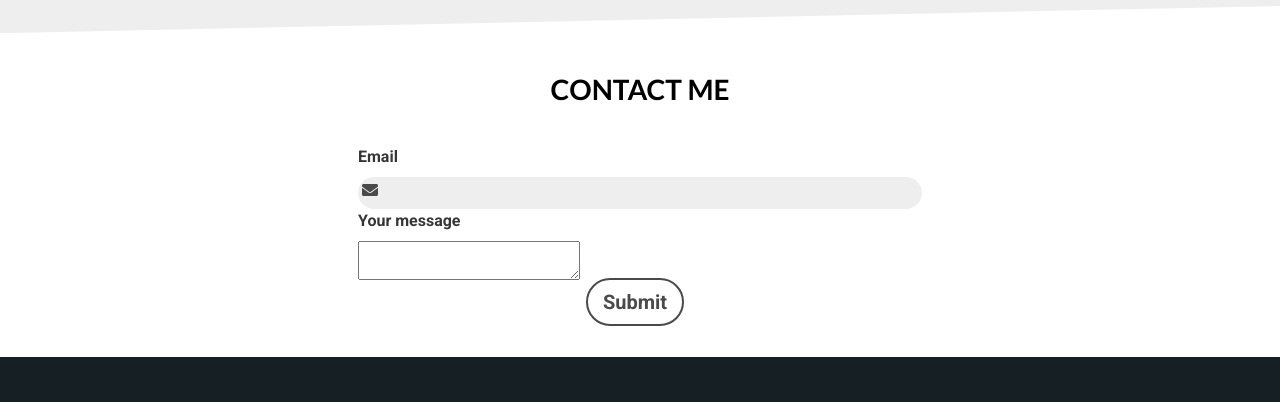
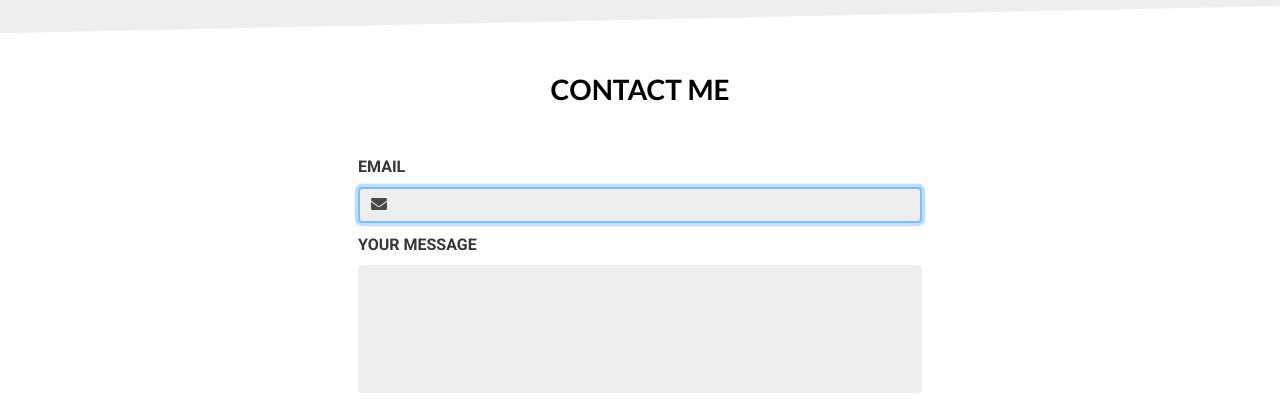
Before and after one commit to borisrch/borischan-dev, a plain HTML site: page index.html in a window 1280 px wide. Shown: the part 3290-3692 px from the top of the page. Drawn offline with nearby package versions, Linux system fonts and the light colour scheme.

Commit message:
add contact styles

```diff
--- a/css/index.css
+++ b/css/index.css
@@ -25,7 +25,7 @@ html, body {
 
 .tap-gesture {
   position: absolute;
-  top: -150px;
+  top: -15vh;
   opacity: 0;
 }
 
@@ -282,9 +282,10 @@ a {
 }
 
 .input-container {
-  border-radius: 20px;
+  border-radius: 4px;
   padding: 0.25em;
   background-color: #eee;
+  border: 2px solid #eee;
 }
 
 input {
@@ -292,6 +293,43 @@ input {
   border: none;
   -webkit-appearance: none;
   box-shadow: none !important;
+}
+
+textarea {
+  display: block;
+  background-color: #eee;
+  border: 2px solid #eee;
+  width: 100%;
+  resize: none;
+  padding: 7px;
+  height: 8em;
+  border-radius: 4px;
+  margin-bottom: 2.5em;
+}
+
+.label {
+  margin-top: 10px;
+  text-transform: uppercase;
+}
+
+.icon-email {
+  position: absolute;
+  top: 2px;
+  left: 7px;
+}
+
+.field-active {
+  border-color: #80bdff;
+  box-shadow: 0 0 0 0.2rem rgba(0,123,255,.25);
+}
+
+.shadow {
+  box-shadow: 0 11px 13px 0 rgba(0,0,0,0.09);
+}
+
+.form-button:hover {
+  background-color: #3ca9f5;
+  color: #fff;
 }
 
 input:focus,
```
